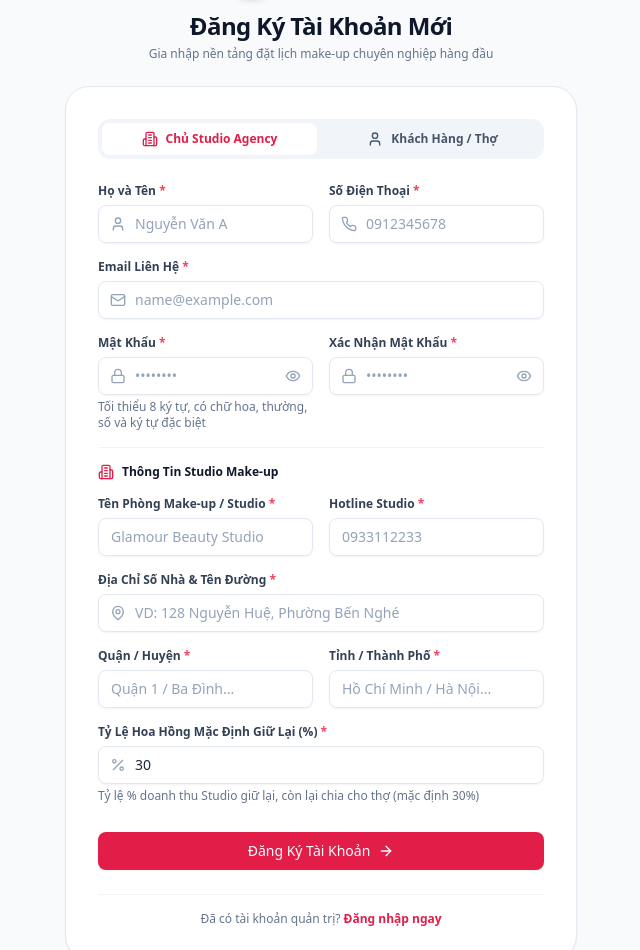
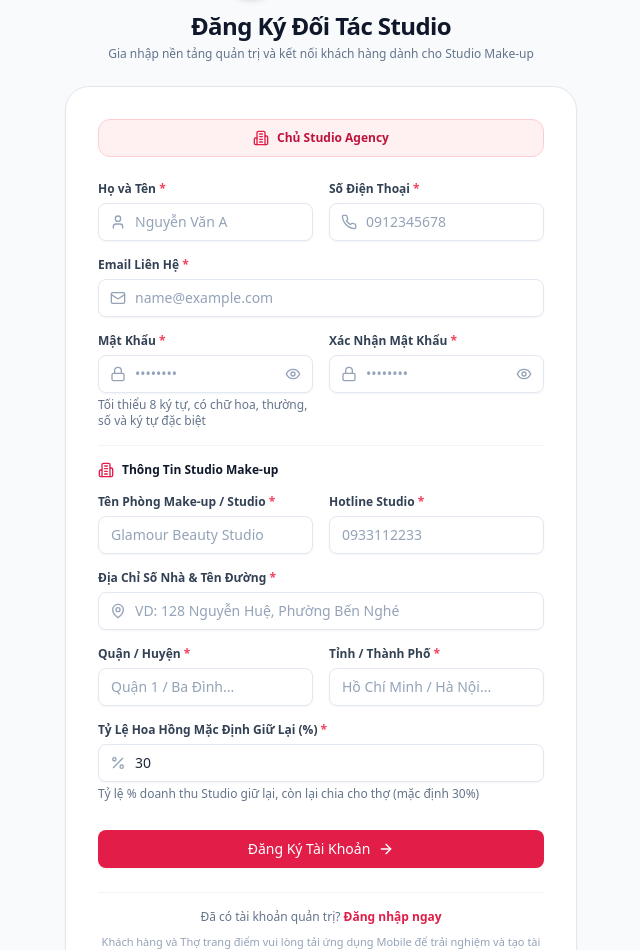
Before and after one commit to Mua-makeup/Mua-Makeup, a React (Vite) app in the folder code/frontend/: page /register in a window 1280 px wide. Shown: the part 82-1032 px from the top of the page, without its empty margins (319-959 px from the left). Built offline with nearby package versions, Linux system fonts and the light colour scheme.

Commit message:
feat: add job execution screen and booking state machine service for MUA platform

```diff
--- a/code/frontend/src/pages/Auth/RegisterPage.jsx
+++ b/code/frontend/src/pages/Auth/RegisterPage.jsx
@@ -21,7 +21,7 @@
 export const RegisterPage = () => {
   const navigate = useNavigate();
   const { t } = useI18nStore();
-  const [accountType, setAccountType] = useState('AGENCY_ADMIN');
+  const accountType = 'AGENCY_ADMIN';
 
   // Common fields
   const [fullName, setFullName] = useState('');
@@ -56,14 +56,12 @@
       password,
       confirmPassword,
       accountType,
-      ...(accountType === 'AGENCY_ADMIN' && {
       agencyName: agencyName.trim(),
       hotline: hotline.trim(),
       addressStreet: addressStreet.trim(),
       district: district.trim(),
       city: city.trim(),
       commissionRateInternal: Number(commissionRateInternal),
-      }),
     };
 
     const validation = agencyRegisterSchema.safeParse(payload);
@@ -83,8 +81,7 @@
         phoneNumber: payload.phoneNumber,
         email: payload.email,
         password: payload.password,
-        accountType: payload.accountType,
-        ...(payload.accountType === 'AGENCY_ADMIN' && {
+        accountType: 'AGENCY_ADMIN',
         agencyDetails: {
           agencyName: payload.agencyName,
           hotline: payload.hotline,
@@ -93,7 +90,6 @@
           city: payload.city,
           commissionRateInternal: payload.commissionRateInternal,
         },
-        }),
       };
 
       await authService.register(registerPayload);
@@ -129,33 +125,10 @@
 
       <div className="mt-6 sm:mx-auto sm:w-full sm:max-w-lg">
         <div className="bg-white dark:bg-slate-900 py-6 sm:py-8 px-4 sm:px-8 shadow-sm rounded-3xl border border-slate-200 dark:border-slate-800 transition-colors">
-          {/* Account Type Selector Tabs */}
-          <div className="mb-6 grid grid-cols-2 gap-2 p-1 bg-slate-100 dark:bg-slate-800 rounded-xl">
-            <button
-              type="button"
-              onClick={() => setAccountType('AGENCY_ADMIN')}
-              className={`py-2 px-3 text-xs font-bold rounded-lg transition-all flex items-center justify-center gap-2 ${
-                accountType === 'AGENCY_ADMIN'
-                  ? 'bg-white dark:bg-slate-700 text-rose-600 dark:text-rose-400 shadow-xs'
-                  : 'text-slate-600 dark:text-slate-400 hover:text-slate-900'
-              }`}
-            >
-              <Building2 className="w-4 h-4" />
+          {/* Studio Agency Partner Badge */}
+          <div className="mb-6 flex items-center justify-center gap-2 py-2.5 px-4 bg-rose-50 dark:bg-rose-950/40 border border-rose-200 dark:border-rose-900/60 rounded-xl text-xs font-bold text-rose-700 dark:text-rose-300">
+            <Building2 className="w-4 h-4 text-rose-600 dark:text-rose-400" />
             <span>{t('tab_agency_owner')}</span>
-            </button>
-
-            <button
-              type="button"
-              onClick={() => setAccountType('CUSTOMER')}
-              className={`py-2 px-3 text-xs font-bold rounded-lg transition-all flex items-center justify-center gap-2 ${
-                accountType === 'CUSTOMER'
-                  ? 'bg-white dark:bg-slate-700 text-rose-600 dark:text-rose-400 shadow-xs'
-                  : 'text-slate-600 dark:text-slate-400 hover:text-slate-900'
-              }`}
-            >
-              <User className="w-4 h-4" />
-              <span>{t('tab_customer_artist')}</span>
-            </button>
           </div>
 
           {serverError && (
@@ -231,7 +204,6 @@
             </div>
 
             {/* Specific Agency Details */}
-            {accountType === 'AGENCY_ADMIN' && (
             <div className="mt-4 pt-4 border-t border-slate-100 dark:border-slate-800 space-y-4">
               <div className="flex items-center gap-2 text-slate-900 dark:text-white font-bold text-xs">
                 <Building2 className="w-4 h-4 text-rose-600" />
@@ -302,7 +274,6 @@
                 helperText={t('agency_commission_helper_register')}
               />
             </div>
-            )}
 
             <div className="pt-3">
               <Button
@@ -319,7 +290,8 @@
             </div>
           </form>
 
-          <div className="mt-6 pt-4 border-t border-slate-100 dark:border-slate-800 text-center text-xs">
+          <div className="mt-6 pt-4 border-t border-slate-100 dark:border-slate-800 text-center text-xs space-y-2">
+            <div>
               <span className="text-slate-500 dark:text-slate-400">{t('already_have_admin_account')} </span>
               <Link
                 to="/login"
@@ -327,6 +299,10 @@
               >
                 {t('login_here')}
               </Link>
+            </div>
+            <p className="text-[11px] text-slate-400 dark:text-slate-500 leading-relaxed">
+              {t('mobile_app_notice_for_customer')}
+            </p>
           </div>
         </div>
 
```
Also changed, not shown: code/frontend/src/constants/i18n.constant.js, 2 other files (tests, documents, lock files or other folders). Lines whose indentation alone changed are shown as unchanged.
